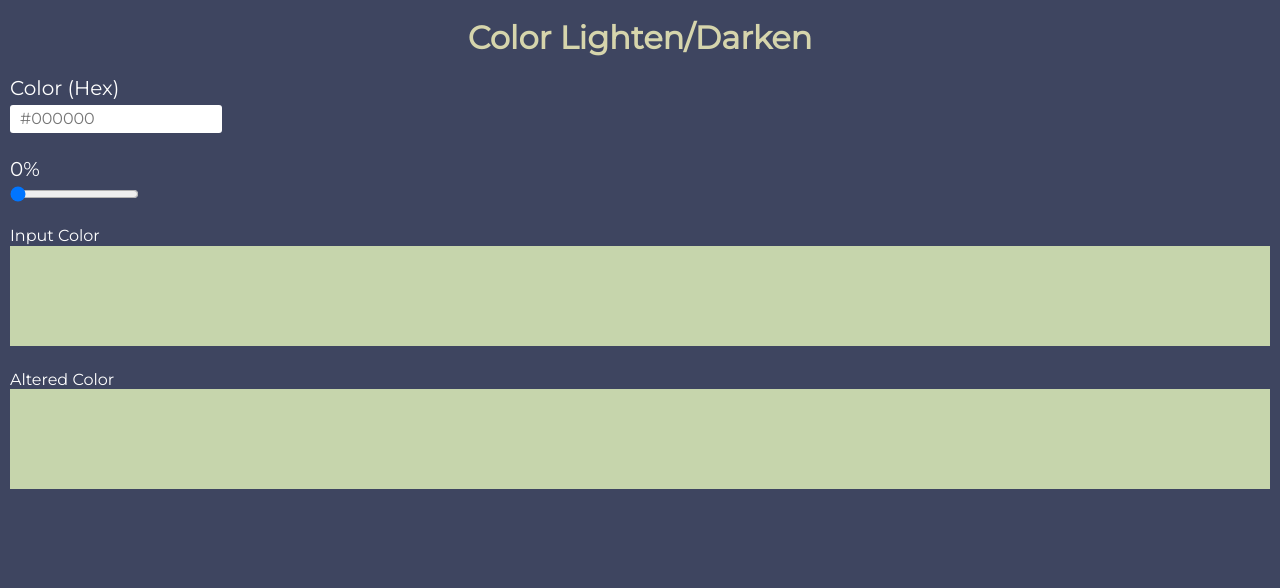
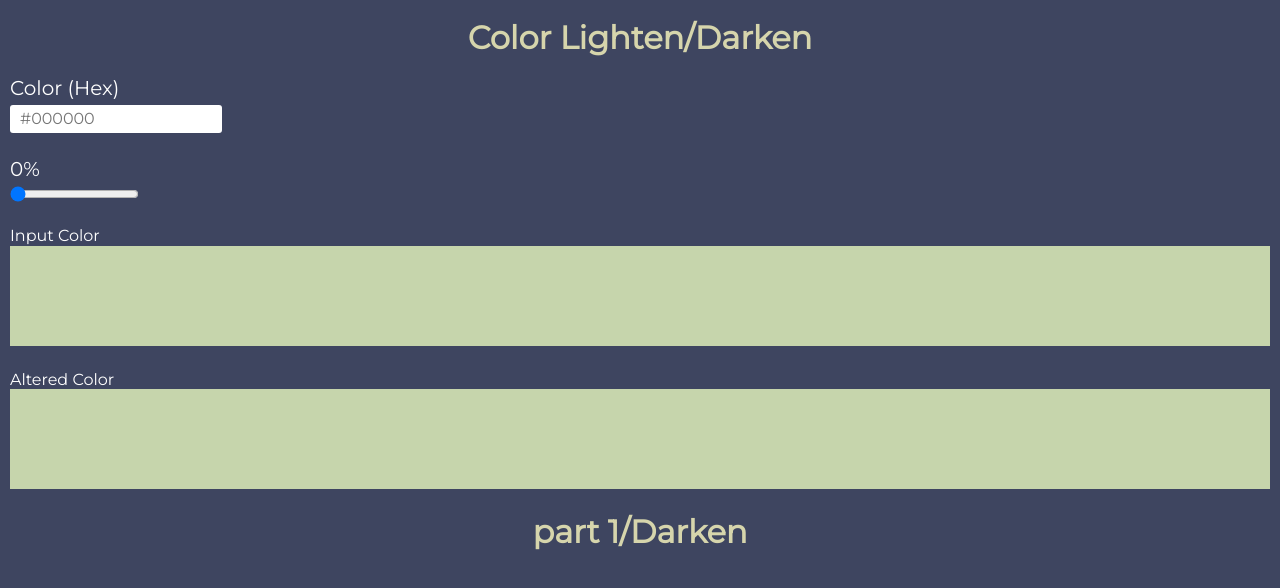
Before and after one commit to omiko5/color-generator, a website: page index.html in a window 1280 px wide. Drawn offline with nearby package versions, Linux system fonts and the light colour scheme.

Commit message:
Update index.html

```diff
--- a/index.html
+++ b/index.html
@@ -22,6 +22,8 @@
             <div id="inputColor" class="box"></div>
             <p>Altered Color</p>
             <div id="alteredColor" class="box"></div>
+
+            <h1 class="title">part 1/Darken</h1>
         </div>
 
         <script src="index.js"></script>
```
